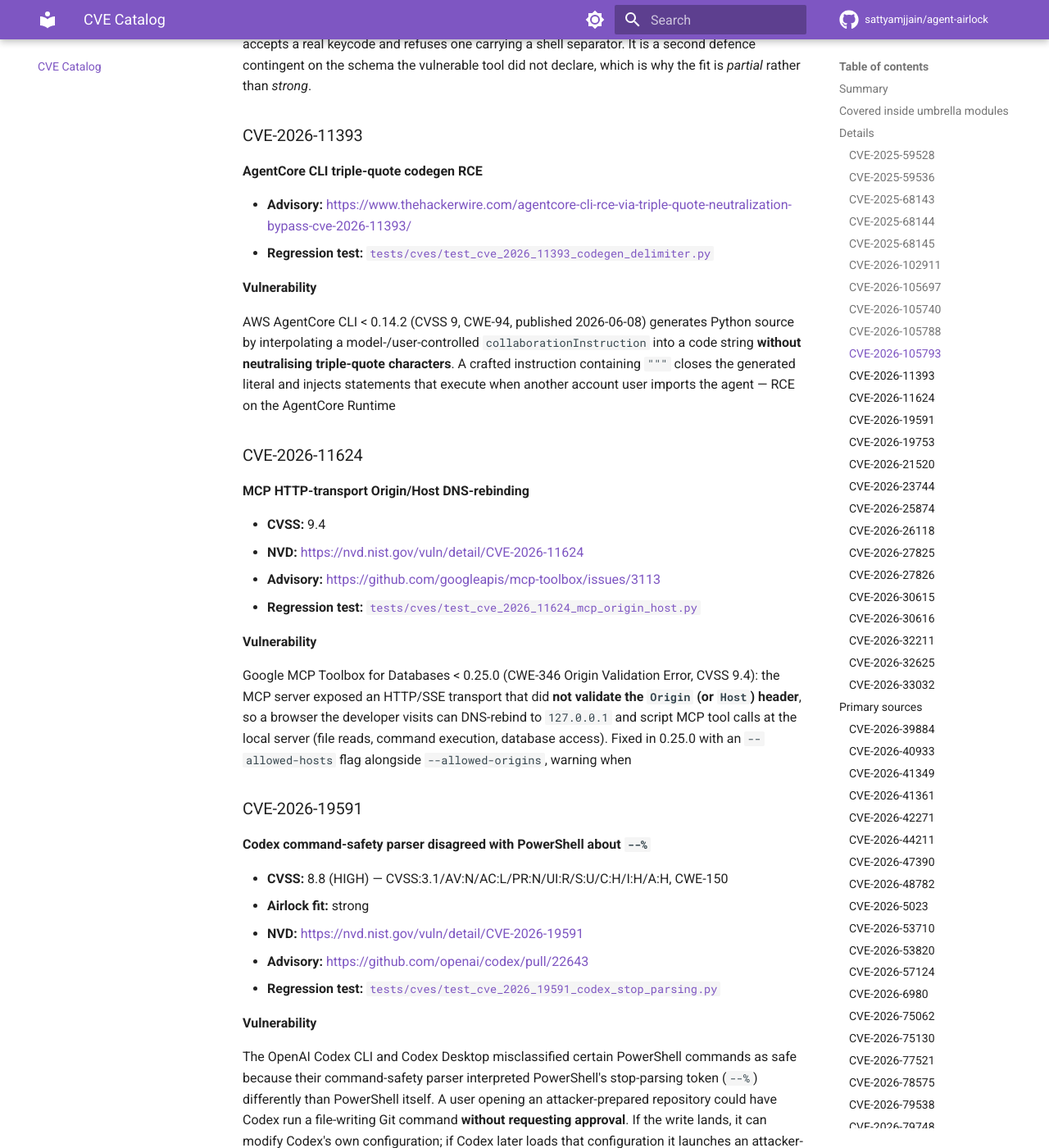
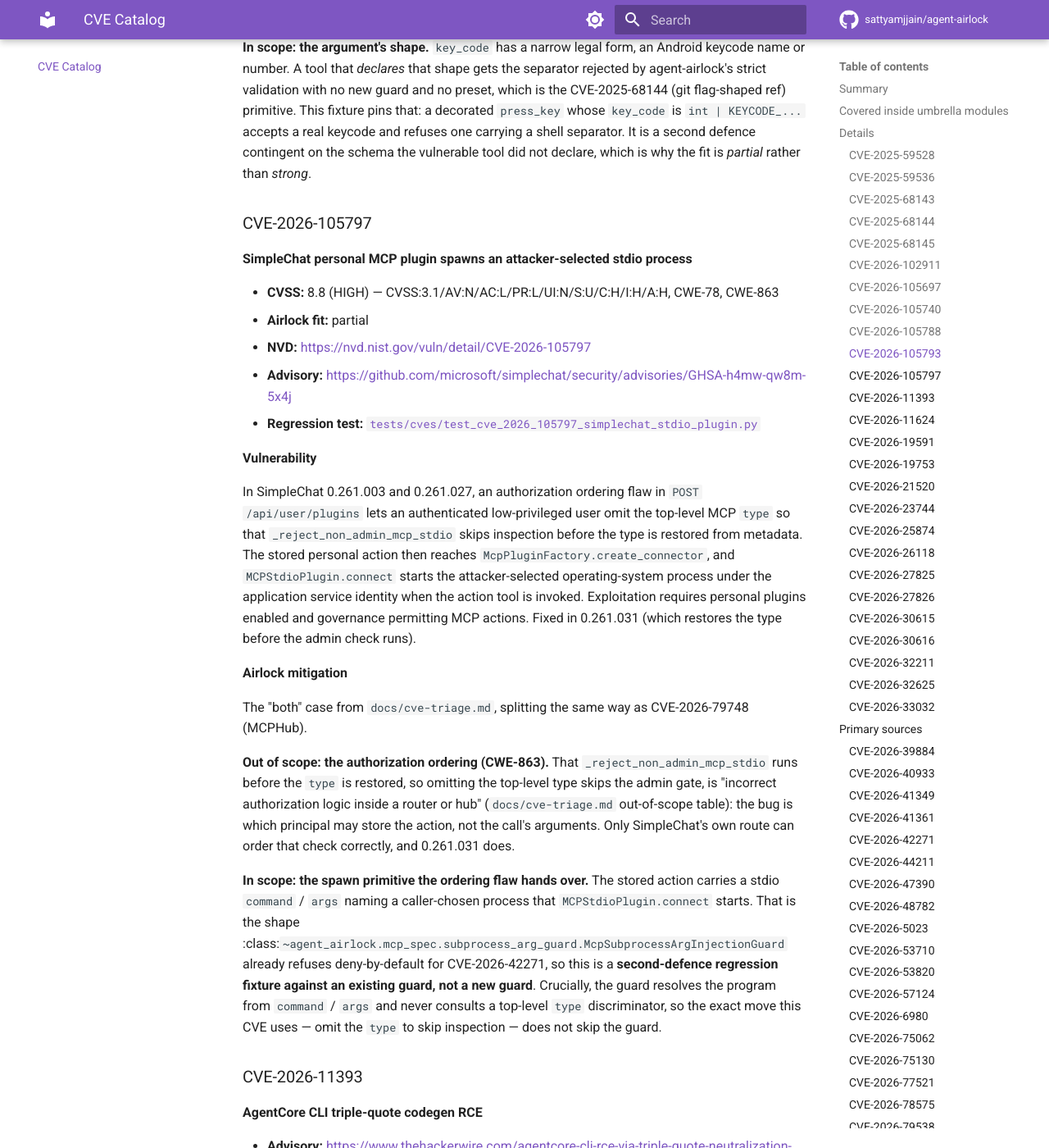
Before and after one commit to sattyamjjain/agent-airlock, an MkDocs documentation site: the page built from docs/cves/index.md, in a window 1280 px wide and 1400 px high, scrolled down 13280 px. Shown: the whole window at 82% size. Built offline with MkDocs 1.6.1 and Material for MkDocs 9.7.7, drawn with Linux system fonts in a browser that asks for light colours; comment, search, counter and statistics services are not loaded; some of the changed text lies outside the part shown.

Commit message:
test(cves): SimpleChat stdio plugin spawn is refused even without the type field (#301)
Disposition for #296 (CVE-2026-105797, SimpleChat), the "both" case: the
authorization ordering in SimpleChat's POST /api/user/plugins route is theirs
(omitting the top-level MCP type skips _reject_non_admin_mcp_stdio; fixed in
0.261.031), and the stdio spawn config it hands over is already refused
deny-by-default by McpSubprocessArgInjectionGuard.

The guard reads the spawn shape (command/args), never a top-level type
discriminator, so the move this CVE uses -- omit the type to skip inspection --
does not skip the guard. Second-defence fixture, not a new guard.

One module. Counts bumped where pinned: catalog gate (total 53->54, cve-numbered
47->48, distinct 45->46), README ASI04, marketplace proof point;
docs/cves/index.md regenerated. No CHANGELOG line between releases.

Primary sources (retrieved 2026-10-08):
  https://nvd.nist.gov/vuln/detail/CVE-2026-105797
  https://github.com/microsoft/simplechat/security/advisories/GHSA-h4mw-qw8m-5x4j

Co-Authored-By: Claude Opus 4.8 <noreply@anthropic.com>

```diff
--- a/docs/cves/index.md
+++ b/docs/cves/index.md
@@ -43,6 +43,7 @@ catalog and the tests stay in lockstep.
 | [CVE-2026-105740](#cve-2026-105740) | Langflow MCP stdio command and env injection | 9.9 (CRITICAL) — CVSS:3.1/AV:N/AC:L/PR:L/UI:N/S:C/C:H/I:H/A:H, CWE-78 | Partial |
 | [CVE-2026-105788](#cve-2026-105788) | Microsoft UFO mobile MCP type_text and launch_app injection | 8.8 (HIGH) — CVSS:3.1/AV:N/AC:L/PR:L/UI:N/S:U/C:H/I:H/A:H, CWE-78, CWE-88 | Partial |
 | [CVE-2026-105793](#cve-2026-105793) | Microsoft UFO mobile MCP press_key argument injection | 9.1 (CRITICAL) — CVSS:3.1/AV:N/AC:L/PR:L/UI:N/S:C/C:L/I:H/A:L, CWE-78 | Partial |
+| [CVE-2026-105797](#cve-2026-105797) | SimpleChat personal MCP plugin spawns an attacker-selected stdio process | 8.8 (HIGH) — CVSS:3.1/AV:N/AC:L/PR:L/UI:N/S:U/C:H/I:H/A:H, CWE-78, CWE-863 | Partial |
 | [CVE-2026-11393](#cve-2026-11393) | AgentCore CLI triple-quote codegen RCE | — | — |
 | [CVE-2026-11624](#cve-2026-11624) | MCP HTTP-transport Origin/Host DNS-rebinding | 9.4 | — |
 | [CVE-2026-19591](#cve-2026-19591) | Codex command-safety parser disagreed with PowerShell about `--%` | 8.8 (HIGH) — CVSS:3.1/AV:N/AC:L/PR:N/UI:R/S:U/C:H/I:H/A:H, CWE-150 | Strong |
@@ -465,6 +466,52 @@ did not declare, which is why the fit is *partial* rather than *strong*.
 
 <a id="cve-2026-105793"></a>
 
+### CVE-2026-105797
+
+**SimpleChat personal MCP plugin spawns an attacker-selected stdio process**
+
+- **CVSS:** 8.8 (HIGH) — CVSS:3.1/AV:N/AC:L/PR:L/UI:N/S:U/C:H/I:H/A:H, CWE-78, CWE-863
+- **Airlock fit:** partial
+- **NVD:** [https://nvd.nist.gov/vuln/detail/CVE-2026-105797](https://nvd.nist.gov/vuln/detail/CVE-2026-105797)
+- **Advisory:** [https://github.com/microsoft/simplechat/security/advisories/GHSA-h4mw-qw8m-5x4j](https://github.com/microsoft/simplechat/security/advisories/GHSA-h4mw-qw8m-5x4j)
+- **Regression test:** [`tests/cves/test_cve_2026_105797_simplechat_stdio_plugin.py`](https://github.com/sattyamjjain/agent-airlock/blob/main/tests/cves/test_cve_2026_105797_simplechat_stdio_plugin.py)
+
+**Vulnerability**
+
+In SimpleChat 0.261.003 and 0.261.027, an authorization ordering flaw in
+``POST /api/user/plugins`` lets an authenticated low-privileged user omit the
+top-level MCP ``type`` so that ``_reject_non_admin_mcp_stdio`` skips inspection
+before the type is restored from metadata. The stored personal action then
+reaches ``McpPluginFactory.create_connector``, and ``MCPStdioPlugin.connect``
+starts the attacker-selected operating-system process under the application
+service identity when the action tool is invoked. Exploitation requires
+personal plugins enabled and governance permitting MCP actions. Fixed in
+0.261.031 (which restores the type before the admin check runs).
+
+**Airlock mitigation**
+
+The "both" case from ``docs/cve-triage.md``, splitting the same way as
+CVE-2026-79748 (MCPHub).
+
+**Out of scope: the authorization ordering (CWE-863).** That
+``_reject_non_admin_mcp_stdio`` runs before the ``type`` is restored, so
+omitting the top-level type skips the admin gate, is "incorrect authorization
+logic inside a router or hub" (``docs/cve-triage.md`` out-of-scope table): the
+bug is which principal may store the action, not the call's arguments. Only
+SimpleChat's own route can order that check correctly, and 0.261.031 does.
+
+**In scope: the spawn primitive the ordering flaw hands over.** The stored
+action carries a stdio ``command`` / ``args`` naming a caller-chosen process
+that ``MCPStdioPlugin.connect`` starts. That is the shape
+:class:`~agent_airlock.mcp_spec.subprocess_arg_guard.McpSubprocessArgInjectionGuard`
+already refuses deny-by-default for CVE-2026-42271, so this is a
+**second-defence regression fixture against an existing guard, not a new
+guard**. Crucially, the guard resolves the program from ``command`` / ``args``
+and never consults a top-level ``type`` discriminator, so the exact move this
+CVE uses — omit the ``type`` to skip inspection — does not skip the guard.
+
+<a id="cve-2026-105797"></a>
+
 ### CVE-2026-11393
 
 **AgentCore CLI triple-quote codegen RCE**
```
Also changed, not shown: README.md (+1 -1 lines), 4 other files.
